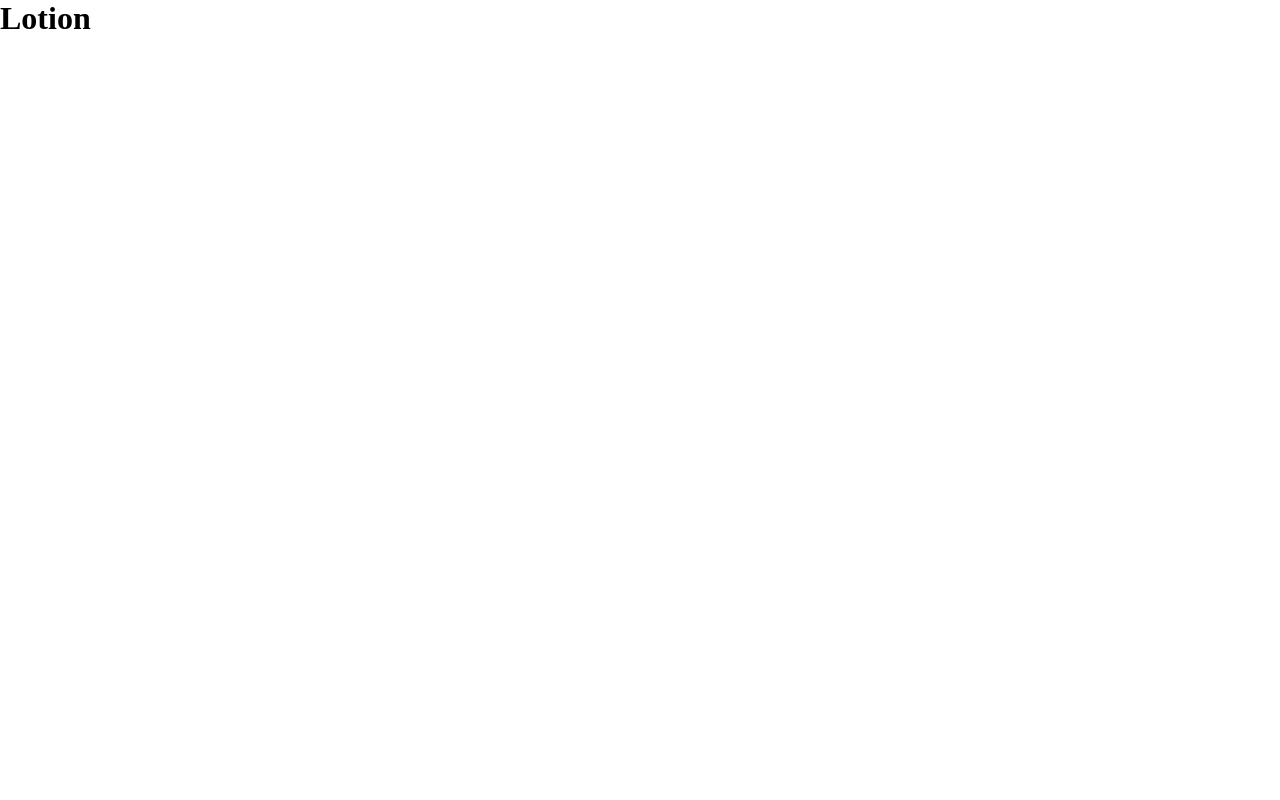
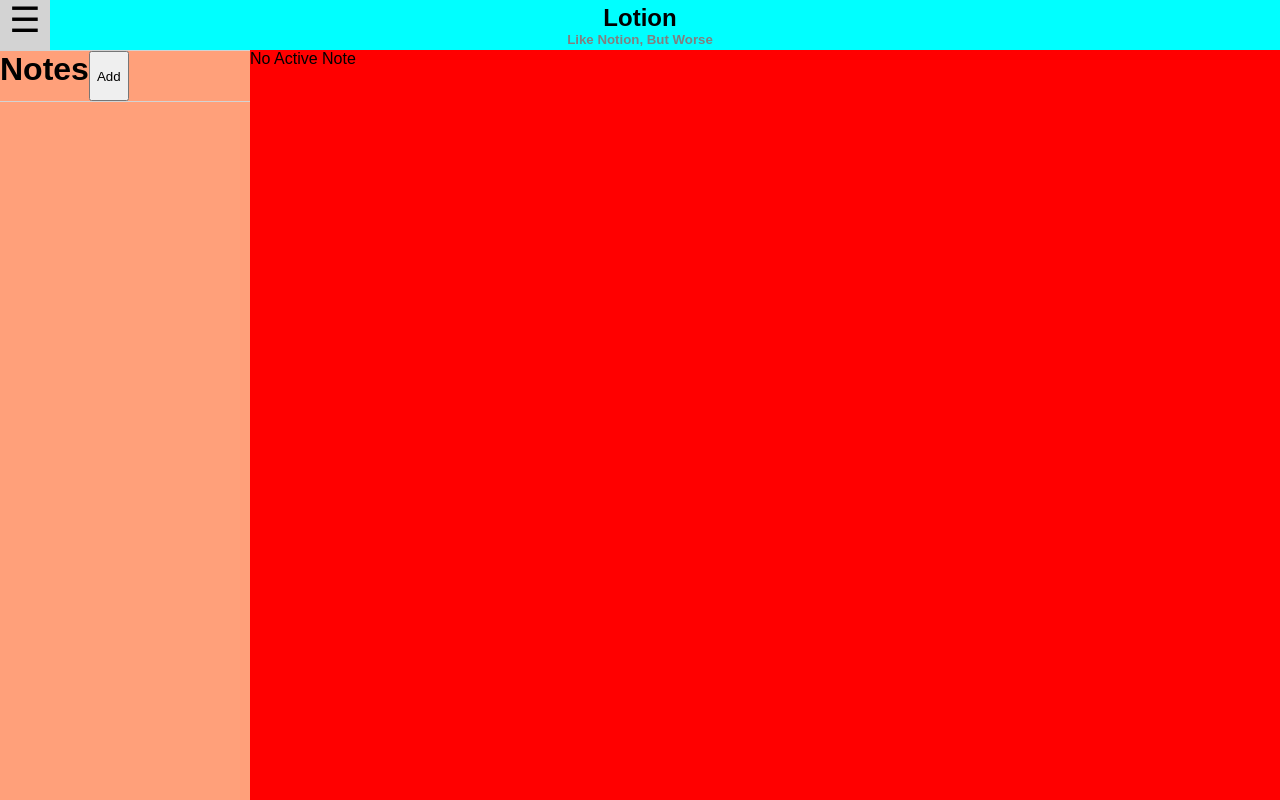
Before and after one commit to Tonaeus/Lotion-1, a React (Create React App) app: page /notes in a window 1280 px wide. Built offline with nearby package versions, Linux system fonts and the light colour scheme.

Commit message:
added: editor

```diff
--- a/package.json
+++ b/package.json
@@ -8,7 +8,11 @@
     "@testing-library/user-event": "^13.5.0",
     "react": "^18.2.0",
     "react-dom": "^18.2.0",
+    "react-quill": "^2.0.0",
+    "react-router-dom": "^6.8.2",
     "react-scripts": "5.0.1",
+    "react-uuid": "^2.0.0",
+    "uuid": "^9.0.0",
     "web-vitals": "^2.1.4"
   },
   "scripts": {
--- a/src/App.js
+++ b/src/App.js
@@ -1,5 +1,162 @@
+import { useEffect, useState, useRef } from "react";
+import { BrowserRouter, Routes, Route, useNavigate, Router, useParams } from "react-router-dom";
+import uuid from "react-uuid";
+
+import ReactQuill from "react-quill";
+import "react-quill/dist/quill.snow.css";
+import Header from "./Header";
+import Sidebar from "./Sidebar";
+import Main from "./Main";
+
 function App() {
-  return <h1>Lotion</h1>;
+	const [show, setShow] = useState(true);
+
+    const [notes, setNotes] = useState(
+        localStorage.notes ? JSON.parse(localStorage.notes) : []
+    );
+    const [activeNote, setActiveNote] = useState(false);
+
+    useEffect(() => {
+        localStorage.setItem("notes", JSON.stringify(notes));
+    }, [notes]);
+
+    const onAddNote = () => {
+        const newNote = {
+            id: uuid(),
+            title: "Untitled",
+            body: "",
+            lastModified: Date.now(),
+        };
+
+        setNotes([newNote, ...notes]);
+        setActiveNote(newNote.id);
+    };
+
+    const onDeleteNote = (noteId) => {
+        setNotes(notes.filter(({ id }) => id !== noteId));
+    };
+
+    const onUpdateNote = (updatedNote) => {
+        const updatedNotesArr = notes.map((note) => {
+            if (note.id === updatedNote.id) {
+                return updatedNote;
+            }
+
+            return note;
+        });
+
+        setNotes(updatedNotesArr);
+    };
+
+    const getActiveNote = () => {
+        return notes.find(({ id }) => id === activeNote);
+    };
+
+    return (
+            <BrowserRouter>
+
+			<Header show={show} setShow={setShow} />
+
+			<main>
+
+				<Sidebar
+				show={ show }
+                notes={notes}
+                onAddNote={onAddNote}
+                onDeleteNote={onDeleteNote}
+                activeNote={activeNote}
+                setActiveNote={setActiveNote}
+            	/>
+
+				<div className="editor">
+					{/* <div className="control">
+                        <div className="left titleDate">
+                            <input></input>
+                            <input type="datetime-local"></input>
+                        </div>
+                        <div className="right">
+                            <SaveEdit></SaveEdit>
+                            <Delete></Delete>
+                        </div>
+                    </div>
+                    <Editor></Editor> */}
+
+
+						<Routes>
+							<Route path="/" element={<Default activeNote={getActiveNote()} />}></Route>
+							<Route path="/edit" element={<Editor show={show}/>}></Route>
+							<Route path="/notes" element={<Main activeNote={getActiveNote()} onUpdateNote={onUpdateNote} onDeleteNote={onDeleteNote} />}></Route>
+                            <Route path="/notes/:pageId" element={<Test />}></Route>
+						</Routes>
+
+			</div>
+			</main>
+
+
+            </BrowserRouter>
+    );
+}
+
+function Test () {
+    const {userID} = useParams();
+    return <><p>
+
+        TESTING
+        </p></>;
+}
+
+
+
+const Default = ({activeNote}) => {
+	const buttonRef = useRef(null);
+
+	const navigate = useNavigate();
+
+	const handleClick = () => {
+		buttonRef.current.blur();
+
+		console.log("Works");
+		navigate(`/edit`);
+	};
+
+	useEffect(() => {
+        navigate(`/notes`);
+    }, []);
+
+	if (!activeNote) {
+		navigate(`/notes`);
+	}
+
+
+
+	return (<>
+		<h1>Select a note or Create a new note</h1>
+		<button className="save" onClick={handleClick} ref={buttonRef}>
+				TEST
+			</button>
+	</>);
+}
+
+//////////////////
+
+const Editor = () => {
+	const [value, setValue] = useState("");
+
+	return (
+		<>
+			<ReactQuill theme="snow" value={value} onChange={setValue}></ReactQuill>
+		</>
+	);
+};
+
+//////////////////
+
+function Layout() {
+    return (
+        <>
+
+        </>
+    );
 }
 
 export default App;
--- /dev/null
+++ b/src/Header.js
@@ -0,0 +1,37 @@
+import { useRef } from "react";
+
+function Header({ show, setShow }) {
+	return (
+		<>
+			<nav>
+				<div className="left">
+					<ShowHide show={show} setShow={setShow}></ShowHide>
+				</div>
+				<div className="center">
+					<h1>Lotion</h1>
+					<h5>Like Notion, But Worse</h5>
+				</div>
+				<div className="right"></div>
+			</nav>
+		</>
+	);
+}
+
+function ShowHide({ show, setShow }) {
+	const buttonRef = useRef(null);
+
+	const handleClick = () => {
+		buttonRef.current.blur();
+		setShow(!show);
+	};
+
+	return (
+		<>
+			<button className="toggle" onClick={handleClick} ref={buttonRef}>
+				&#9776;
+			</button>
+		</>
+	);
+}
+
+export default Header;
--- /dev/null
+++ b/src/Main.js
@@ -0,0 +1,71 @@
+import { useEffect, useState } from "react";
+import { act } from "react-dom/test-utils";
+import ReactQuill from "react-quill";
+
+const Main = ({ activeNote, onUpdateNote, onDeleteNote }) => {
+	const [value, setValue] = useState(false);
+
+	const onEditField = (field, value) => {
+		onUpdateNote({
+			...activeNote,
+			[field]: value,
+			lastModified: Date.now(),
+		});
+	};
+
+	const onSave = () => {
+		console.log(activeNote);
+		console.log(value);
+	};
+
+	const handleBody = (e) => {
+		setValue(e);
+	}
+
+	if (!activeNote) {
+		return <div className="no-active-note">No Active Note</div>;
+	}
+
+	const noteDeletion = (id) => {
+		const answer = window.confirm("Are you sure?");
+		if (answer) {
+			onDeleteNote(id)
+		}
+	};
+
+	return (
+		<>
+			<div className="toolbar">
+				<div className="left">
+					<input
+						type="text"
+						id="title"
+						placeholder="Note Title"
+						value={activeNote.title}
+						onChange={(e) => onEditField("title", e.target.value)}
+						autoFocus
+					/>
+				</div>
+				<div className="right">
+					<button onClick={onSave}>Save</button>
+					<button onClick={(e) => noteDeletion(activeNote.id)}>Delete</button>
+				</div>
+			</div>
+
+			<div className="app-main">
+				<div className="app-main-note-edit">
+					<textarea
+						id="body"
+						placeholder="Write your note here..."
+						value={activeNote.body}
+						onChange={(e) => onEditField("body", e.target.value)}
+					/>
+				</div>
+			</div>
+
+			<ReactQuill theme="snow" placeholder="Write your note here" value={value} onChange={setValue}></ReactQuill>
+		</>
+	);
+};
+
+export default Main;
--- /dev/null
+++ b/src/Sidebar.js
@@ -0,0 +1,52 @@
+function Sidebar({
+	show,
+	notes,
+	onAddNote,
+	onDeleteNote,
+	activeNote,
+	setActiveNote,
+}) {
+	const sortedNotes = notes.sort((a, b) => b.lastModified - a.lastModified);
+
+	const clickHandler = () => {
+		onAddNote();
+	}
+
+	return (
+		<>
+			{show && (
+				<div className="menuBar">
+					<div className="notes">
+						<h1>Notes</h1>
+						<button onClick={clickHandler}>Add</button>
+					</div>
+					<div className="selector">
+						{sortedNotes.map(({ id, title, body, lastModified }, i) => (
+							<div
+                            key={id}
+								className={`app-sidebar-note ${id === activeNote && "active"}`}
+								onClick={() => setActiveNote(id)}
+							>
+								<div className="sidebar-note-title">
+									<strong>{title}</strong>
+									<button onClick={(e) => onDeleteNote(id)}>Delete</button>
+								</div>
+
+								<p>{body && body.substr(0, 100) + "..."}</p>
+								<small className="note-meta">
+									Last Modified{" "}
+									{new Date(lastModified).toLocaleDateString("en-GB", {
+										hour: "2-digit",
+										minute: "2-digit",
+									})}
+								</small>
+							</div>
+						))}
+					</div>
+				</div>
+			)}
+		</>
+	);
+};
+
+export default Sidebar;
--- a/src/index.css
+++ b/src/index.css
@@ -14,3 +14,189 @@ a {
   color: inherit;
   text-decoration: none;
 }
+
+#root {
+  display: flex;
+  flex-direction: column;
+  background-color: aqua;
+  width: 100vw;
+	height: 100vh;
+
+  font-family: Arial, Helvetica, sans-serif;
+}
+
+/* Navigation Bar */
+
+nav {
+  display: flex;
+  justify-content:center;
+  height: 50px;
+}
+
+.left, .right {
+	flex: 1;
+}
+
+.left {
+  display: flex;
+  justify-content: start;
+}
+
+.right {
+  display: flex;
+  justify-content: end;
+}
+
+.center {
+  display: flex;
+  flex-direction: column;
+  justify-content: center;
+  align-items: center;
+}
+
+h5 {
+  color: gray;
+}
+
+.toggle {
+  display: flex;
+  justify-content: center;
+  background-color: white;
+  border: none;
+  width: 50px;
+  font-size: 35px;
+  margin: 0px;
+  padding: 0px;
+}
+.toggle:hover {
+  background-color: lightgray;
+}
+
+/* Main Body */
+
+main {
+  display: flex;
+  flex-direction: row;
+  flex-grow: 1;
+  background-color: lightsalmon;
+}
+
+/* Sidebar */
+
+.menuBar {
+  display: flex;
+  flex-direction: column;
+  width: 250px;
+
+  height: calc(100vh - 50px);
+}
+
+.notes {
+  display: flex;
+  flex-direction: row;
+  height: 50px;
+  flex-shrink: 0;
+  border-top: 1px solid lightgray;
+  border-bottom: 1px solid lightgray;
+}
+
+.selector {
+  display: flex;
+  flex-direction: column;
+  overflow-y: scroll;
+}
+
+.sidebar-note-title {
+  display: flex;
+  justify-content: space-between;
+}
+.app-sidebar-note button {
+  color: crimson;
+}
+.app-sidebar-note p {
+  margin: 10px 0;
+}
+.app-sidebar-note small {
+  display: block;
+  color: #999;
+}
+
+.app-sidebar-note:hover {
+  background: #ddd;
+}
+.app-sidebar-note.active,
+.app-sidebar-note.active small {
+  background: #08c;
+  color: white;
+}
+
+/* Editor */
+
+
+
+.quill {
+  display: flex;
+  flex-direction: column;
+  flex-grow: 1;
+}
+
+.editor {
+  display: flex;
+  flex-direction: column;
+  flex-grow: 1;
+  background-color: red;
+  min-width: 0;
+}
+
+.control {
+  display: flex;
+  flex-direction: row;
+  height: 75px;
+}
+
+.titleDate {
+  display: flex;
+  flex-direction: column;
+  justify-content: center;
+  width: 30%;
+}
+
+.pageNav {
+  display: flex;
+  flex-direction: column;
+  flex-grow: 1;
+}
+
+/* Toolbar */
+
+.toolbar {
+  display: flex;
+  flex-direction: row;
+  background-color: magenta;
+  height: 50px;
+  width: 100%;
+}
+
+/* TMP note */
+
+
+.app-main-note-edit {
+  padding: 25px;
+}
+
+.app-main-note-edit input,
+textarea {
+  display: block;
+  border: 1px solid #ddd;
+  margin-bottom: 20px;
+  width: 100%;
+  height: calc(50vh - 130px);
+  padding: 10px;
+  resize: none;
+  font-size: inherit;
+  font-family: inherit;
+}
+.app-main-note-edit input {
+  height: 50px;
+  font-size: 2rem;
+}
```
Also changed, not shown: 1 other file (tests, documents, lock files or other folders).
